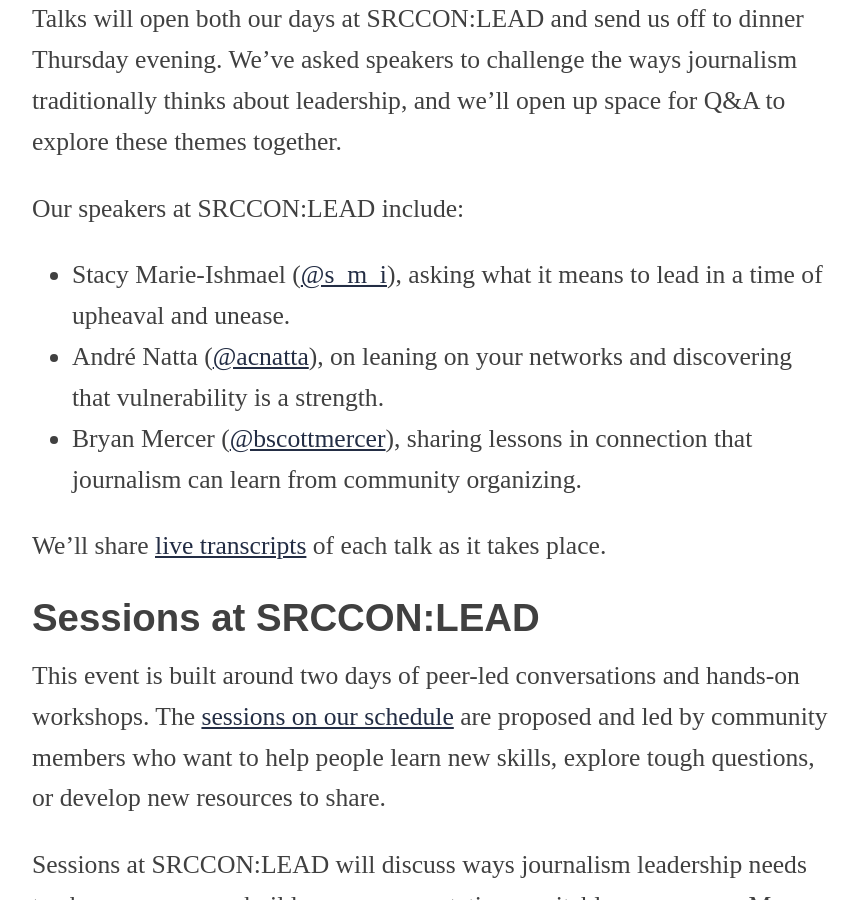
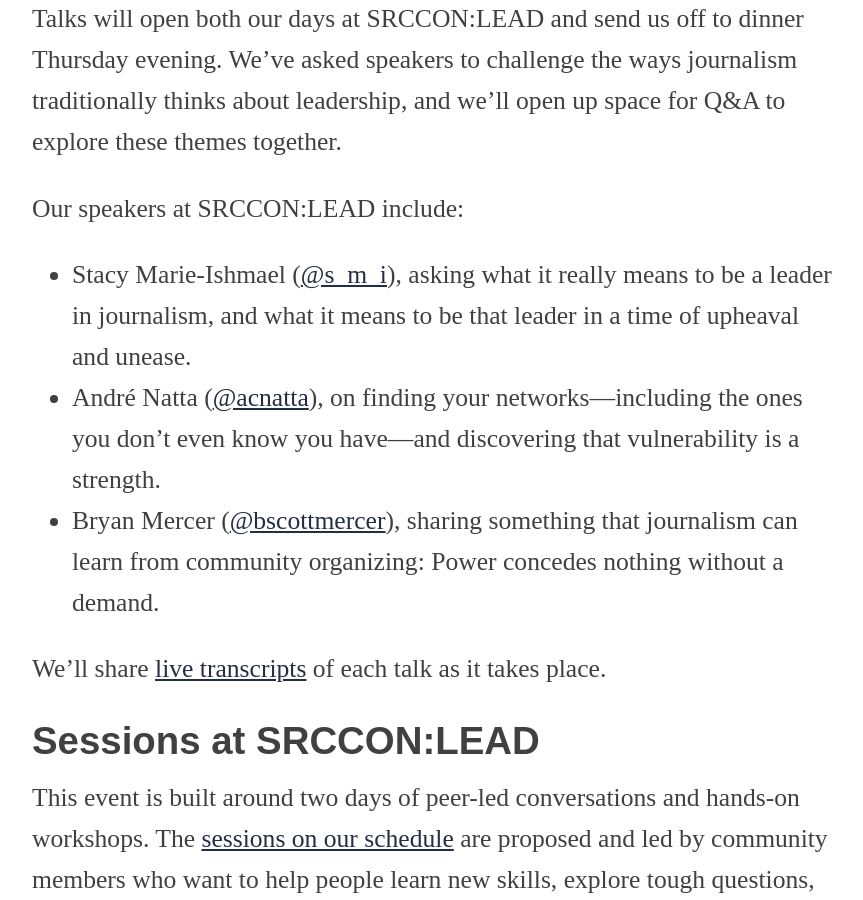
Before and after one commit to OpenNews/srccon-lead, a Jekyll site: the page built from program.md, in a window 1280 px wide and 900 px high, scrolled down 1597 px. Shown: the whole window, without its empty margins (208-1071 px from the left). Built offline with Jekyll 4.4.1, drawn with Linux system fonts in a browser that asks for light colours; our own code applies the rules of GitHub Pages for plain Markdown files.

Commit message:
update talks descriptions

```diff
--- a/program.md
+++ b/program.md
@@ -25,9 +25,9 @@
 
 Our speakers at SRCCON:LEAD include:
 
-* Stacy Marie-Ishmael ([@s_m_i](https://twitter.com/s_m_i)), asking what it means to lead in a time of upheaval and unease.
-* André Natta ([@acnatta](https://twitter.com/acnatta)), on leaning on your networks and discovering that vulnerability is a strength.
-* Bryan Mercer ([@bscottmercer](https://twitter.com/bscottmercer)), sharing lessons in connection that journalism can learn from community organizing.
+* Stacy Marie-Ishmael ([@s_m_i](https://twitter.com/s_m_i)), asking what it really means to be a leader in journalism, and what it means to be that leader in a time of upheaval and unease.
+* André Natta ([@acnatta](https://twitter.com/acnatta)), on finding your networks—including the ones you don't even know you have—and discovering that vulnerability is a strength.
+* Bryan Mercer ([@bscottmercer](https://twitter.com/bscottmercer)), sharing something that journalism can learn from community organizing: Power concedes nothing without a demand.
 
 We’ll share [live transcripts](/transcription) of each talk as it takes place.
 
```
